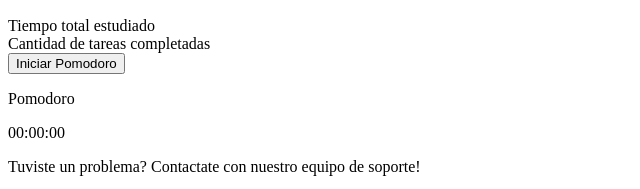
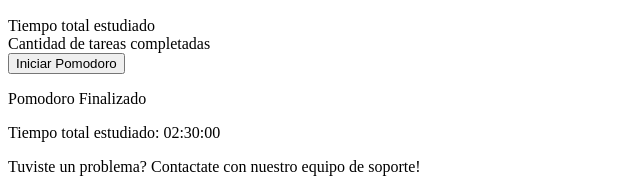
Before and after one commit to jmora000/desafiojs, a plain HTML site: page index.html in a window 1280 px wide. Both pictures are taken after a click on the button "Iniciar Pomodoro". Shown: the part 317-506 px from the top of the page, without its empty margins (0-640 px from the left). Drawn offline with Linux system fonts and the light colour scheme.

Commit message:
Modificaciones varias para hacer el programa mas clean

```diff
--- a/assets/js/main.js
+++ b/assets/js/main.js
@@ -46,25 +46,26 @@ class User{
     }
     // Metodo que incia el timer teniendo en cuenta los atributos seteados.
     initTimer(){
-        let timeText = document.querySelector(".dynamic-data__timerbox__timer")
+        let pomoCount = document.querySelector(".dynamic-data__pomodoro")
+        let timeText = document.querySelector(".dynamic-data__timer")
         for (let actualPomo=1; actualPomo<=this.pomodoros; actualPomo++){
-            alert("Comienza el pomodoro numero " + actualPomo + "!")
+            pomoCount.innerText = "Pomodoro " + actualPomo
             // Se setea el tiempo de estudio y comienza el mismo.
             for(let actualTime=this.studySeconds; actualTime>=0; actualTime--){
-                console.log("Estudio: " + printTime(actualTime)) // Se muestra el tiempo
                 timeText.innerText = printTime(actualTime)
                 debugger
             }
             // Se comprueba que no sea la ultima vuelta (ultimo pomodoro).
             if (actualPomo != this.pomodoros){
-                alert("Pomodoro " + actualPomo + " finalizado, comienza el break.")
+                pomoCount.innerText = "Break " + actualPomo
                 // Se setea el tiempo de break y comienza el mismo.
                 for(let actualTime=this.breakSeconds; actualTime>=0; actualTime--){
-                    console.log("Break: " + printTime(actualTime)) // Se muestra el tiempo
+                    timeText.innerText = printTime(actualTime)
+                    debugger
                 }
             }else {
-                alert("Finalizo el estudio!")
-                alert("Tiempo total estudiado: " + printTime(this.studySeconds*this.pomodoros))
+                pomoCount.innerText = "Pomodoro Finalizado"
+                timeText.innerText = "Tiempo total estudiado: " + printTime(this.studySeconds*this.pomodoros)
             }
         }
     }
@@ -226,6 +227,11 @@ function tasksMenu(user){
     }
 }
 
+
+alert("Bienvenidos a la segunda entrega del proyecto.")
+alert("Debido a que no se manejar interrupciones, asincronicas, o temporizadores...")
+alert("Se incluyeron sentencias 'debugger' a fin de demostrar que el temporizador funciona correctamente")
+alert("Recomiendo configurar el timer a un tiempo bajo para que no sea un viaje ver el programa.")
 let boton = document.querySelector(".dynamic-data__controlbox__init")
 user = new User("Jose")
 boton.onclick = () => {user.initTimer()}
--- a/index.html
+++ b/index.html
@@ -38,13 +38,9 @@
             <div class="dynamic-data__controlsbox">
                 <button class="dynamic-data__controlbox__init">Iniciar Pomodoro</button>
             </div>
-            <div class="dynamic-data__pomobox">
-                <p class="dynamic-data__pomobox__title">Pomodoro</p>
-                <p class="dynamic-data__pomobox__count"></p>
-            </div>
-            <div class="dynamic-data__timerbox">
-                <p class="dynamic-data__timerbox__timer">00:00:00</p>
-            </div>
+            <p class="dynamic-data__pomodoro">Pomodoro no iniciado</p>
+            <p class="dynamic-data__timer">00:00:00</p>
+
         </section>
         <footer>
             <p>Tuviste un problema? Contactate con nuestro equipo de soporte!</p>
```
